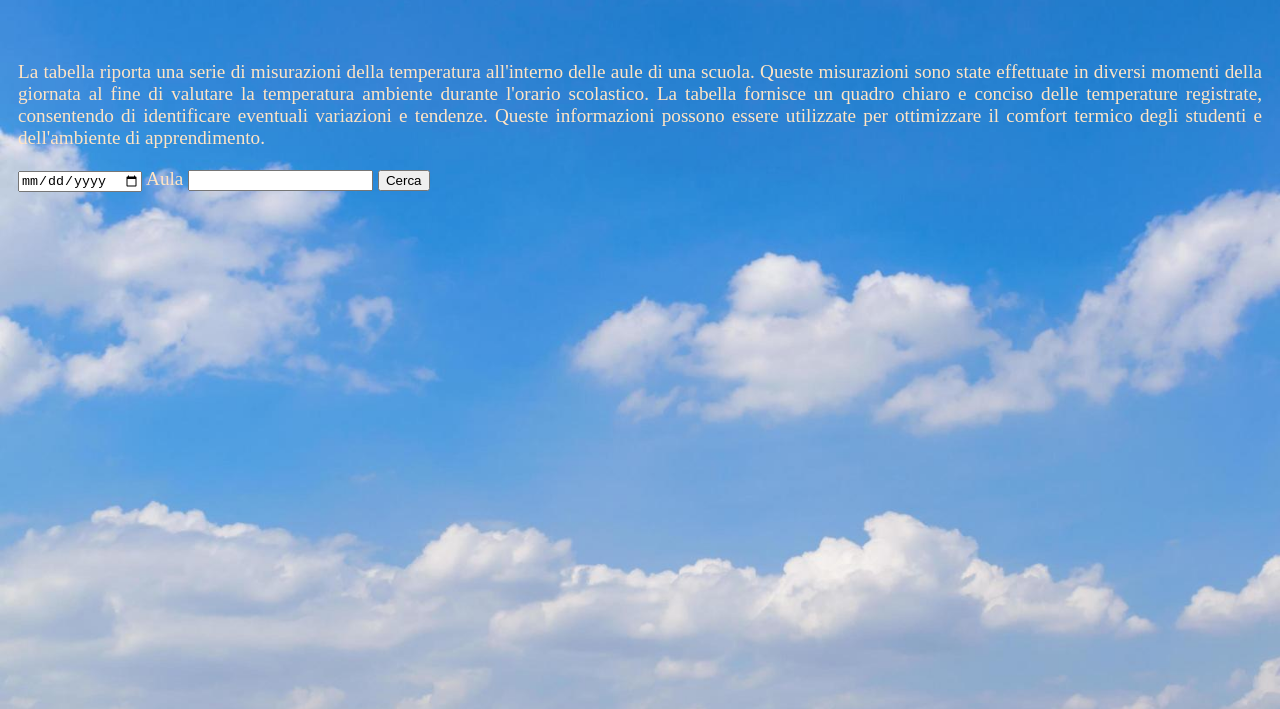
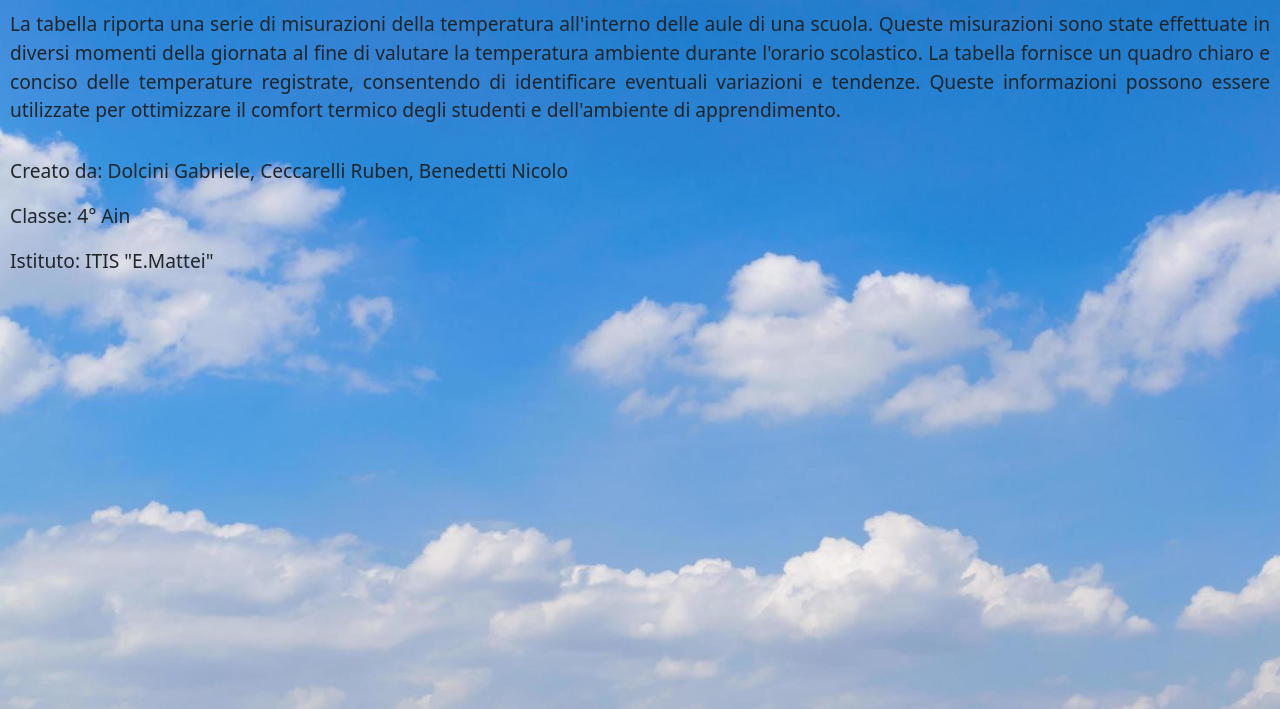
Before and after one commit to GabrieleDolcini/Progetto_temperatura, a plain HTML site: page Progetto temperatura/index.html in a window 1280 px wide. Shown: the part 91-800 px from the top of the page. Drawn offline with nearby package versions, Linux system fonts and the light colour scheme.

Commit message:
final index.html

```diff
--- a/Progetto temperatura/index.html
+++ b/Progetto temperatura/index.html
@@ -3,6 +3,7 @@
     <head>
         <title>Misurazione temperature scuola</title>
         <link href="css/style.css"  rel="stylesheet">
+        <link href="https://cdn.jsdelivr.net/npm/bootstrap@5.3.3/dist/css/bootstrap.min.css" rel="stylesheet" integrity="sha384-QWTKZyjpPEjISv5WaRU9OFeRpok6YctnYmDr5pNlyT2bRjXh0JMhjY6hW+ALEwIH" crossorigin="anonymous">
     </head>
     <body>
         <div id="titolo">
@@ -10,16 +11,26 @@
         </div>
         <div id = "main-content">
             <p>La tabella riporta una serie di misurazioni della temperatura all'interno delle aule di una scuola. Queste misurazioni sono state effettuate in diversi momenti della giornata al fine di valutare la temperatura ambiente durante l'orario scolastico. La tabella fornisce un quadro chiaro e conciso delle temperature registrate, consentendo di identificare eventuali variazioni e tendenze. Queste informazioni possono essere utilizzate per ottimizzare il comfort termico degli studenti e dell'ambiente di apprendimento.</p>
-            <div class = "cerca">
-                <input type="date" id="giorno" name="giorno">
-                Aula   <input type="text" name = "aula" id = "aula">
-                <button id = "search"> Cerca </button>
 
-            </div>
+        <div id="result">
+            <table  class="table table-striped table-bordered border-primary">
+                <thead id="titoli" class="thead-light">
+
+                </thead>
+                <tbody  id="temperatura">
+
+                </tbody>
+            </table>
         </div>
-        <div id="result">
 
-        </div>
+        <footer>
+            <p>Creato da: Dolcini Gabriele, Ceccarelli Ruben, Benedetti Nicolo</p>
+            <p>Classe: 4° Ain</p>
+            <p>Istituto: ITIS "E.Mattei"</p>
+        </footer>
+    </div>
+
         <script type= "text/javascript" src = "js/main.js"></script>
+        <script src="https://cdn.jsdelivr.net/npm/bootstrap@5.3.3/dist/js/bootstrap.bundle.min.js" integrity="sha384-YvpcrYf0tY3lHB60NNkmXc5s9fDVZLESaAA55NDzOxhy9GkcIdslK1eN7N6jIeHz" crossorigin="anonymous"></script>
     </body>
 </html>
```
